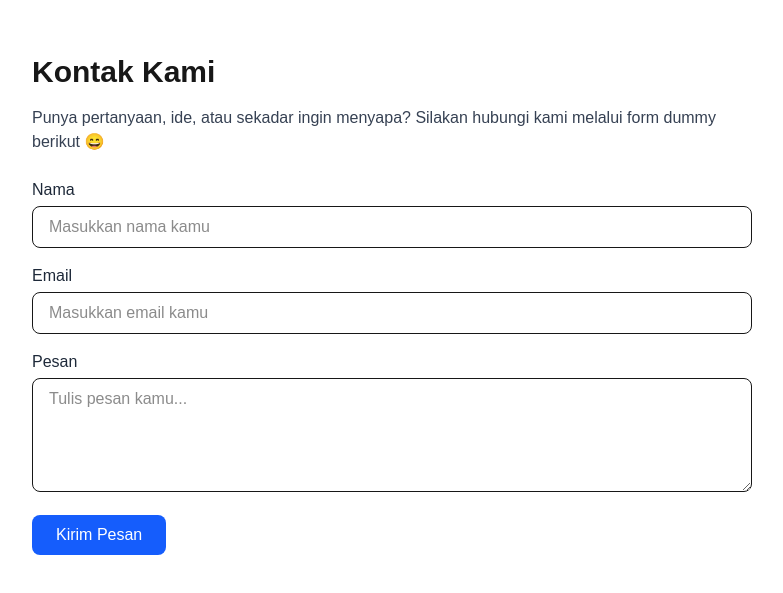
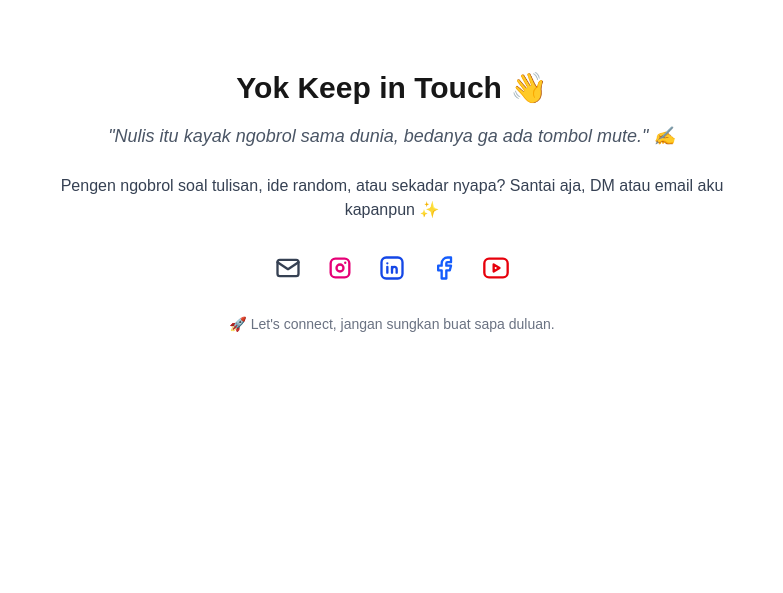
Before and after one commit to rezachairul/xaviala, a Next.js app: page / in a window 1280 px wide. Shown: the part 2742-3335 px from the top of the page, without its empty margins (248-1031 px from the left). After the commit the page ends 3140 px from the top, so only its background shows below. Built offline with nearby package versions, Linux system fonts and the light colour scheme.

Commit message:
`Update Contact component with new layout and social media links`

```diff
--- a/components/templates/Contact.jsx
+++ b/components/templates/Contact.jsx
@@ -1,43 +1,69 @@
+import {
+  IconMail,
+  IconBrandInstagram,
+  IconBrandLinkedin,
+  IconBrandFacebook,
+  IconBrandYoutube
+} from "@tabler/icons-react";
+
 export default function Contact() {
   return (
-    <section id="contact" className="max-w-3xl mx-auto py-12 px-6">
-      <h1 className="text-3xl font-bold mb-4">Kontak Kami</h1>
-      <p className="text-gray-700 mb-6">
-        Punya pertanyaan, ide, atau sekadar ingin menyapa?
-        Silakan hubungi kami melalui form dummy berikut 😄
+    <section id="contact" className="max-w-3xl mx-auto py-16 px-6 text-center">
+      <h1 className="text-3xl font-bold mb-4">Yok Keep in Touch 👋</h1>
+
+      <p className="text-lg italic text-gray-600 mb-6">
+        "Nulis itu kayak ngobrol sama dunia, bedanya ga ada tombol mute." ✍️
       </p>
-      <form className="space-y-4">
-        <div>
-          <label className="block mb-1 font-medium text-gray-800">Nama</label>
-          <input
-            type="text"
-            className="w-full border rounded-lg px-4 py-2 focus:ring focus:ring-blue-300"
-            placeholder="Masukkan nama kamu"
-          />
-        </div>
-        <div>
-          <label className="block mb-1 font-medium text-gray-800">Email</label>
-          <input
-            type="email"
-            className="w-full border rounded-lg px-4 py-2 focus:ring focus:ring-blue-300"
-            placeholder="Masukkan email kamu"
-          />
-        </div>
-        <div>
-          <label className="block mb-1 font-medium text-gray-800">Pesan</label>
-          <textarea
-            className="w-full border rounded-lg px-4 py-2 focus:ring focus:ring-blue-300"
-            placeholder="Tulis pesan kamu..."
-            rows="4"
-          ></textarea>
-        </div>
-        <button
-          type="submit"
-          className="px-6 py-2 bg-blue-600 text-white rounded-lg hover:bg-blue-700 transition"
+
+      <p className="text-gray-700 mb-8">
+        Pengen ngobrol soal tulisan, ide random, atau sekadar nyapa?
+        Santai aja, DM atau email aku kapanpun ✨
+      </p>
+
+      <div className="flex justify-center gap-6 text-2xl">
+        <a
+          href="mailto:username@email.com"
+          className="text-gray-700 hover:text-gray-900 transition"
         >
-          Kirim Pesan
-        </button>
-      </form>
+          <IconMail size={28} />
+        </a>
+        <a
+          href="https://instagram.com/username"
+          target="_blank"
+          rel="noopener noreferrer"
+          className="text-pink-600 hover:text-pink-800 transition"
+        >
+          <IconBrandInstagram size={28} />
+        </a>
+        <a
+          href="https://linkedin.com/in/username"
+          target="_blank"
+          rel="noopener noreferrer"
+          className="text-blue-700 hover:text-blue-900 transition"
+        >
+          <IconBrandLinkedin size={28} />
+        </a>
+        <a
+          href="https://facebook.com/username"
+          target="_blank"
+          rel="noopener noreferrer"
+          className="text-blue-600 hover:text-blue-800 transition"
+        >
+          <IconBrandFacebook size={28} />
+        </a>
+        <a
+          href="https://youtube.com/@username"
+          target="_blank"
+          rel="noopener noreferrer"
+          className="text-red-600 hover:text-red-800 transition"
+        >
+          <IconBrandYoutube size={28} />
+        </a>
+      </div>
+
+      <p className="mt-8 text-sm text-gray-500">
+        🚀 Let's connect, jangan sungkan buat sapa duluan.
+      </p>
     </section>
   );
 }
```
